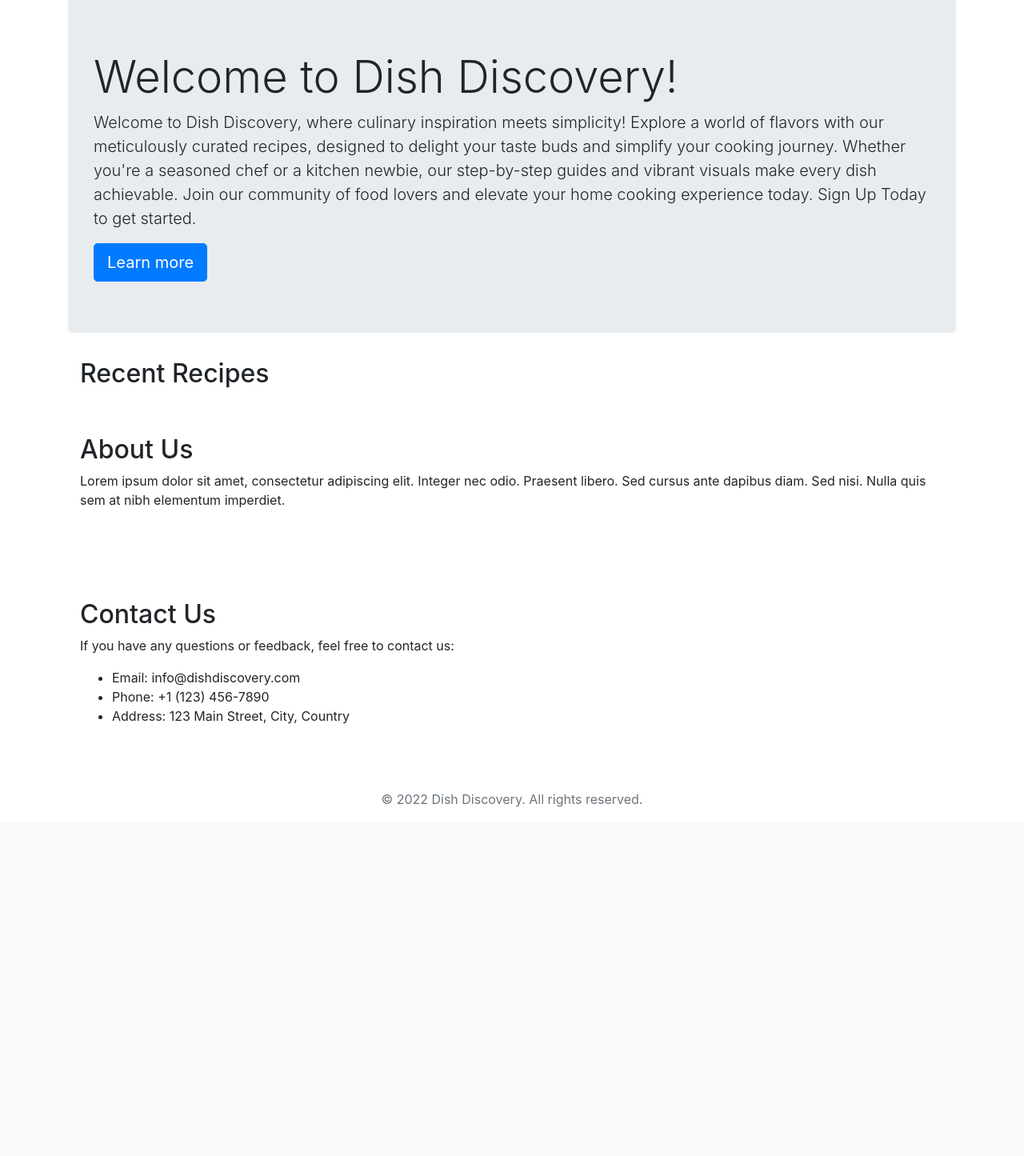
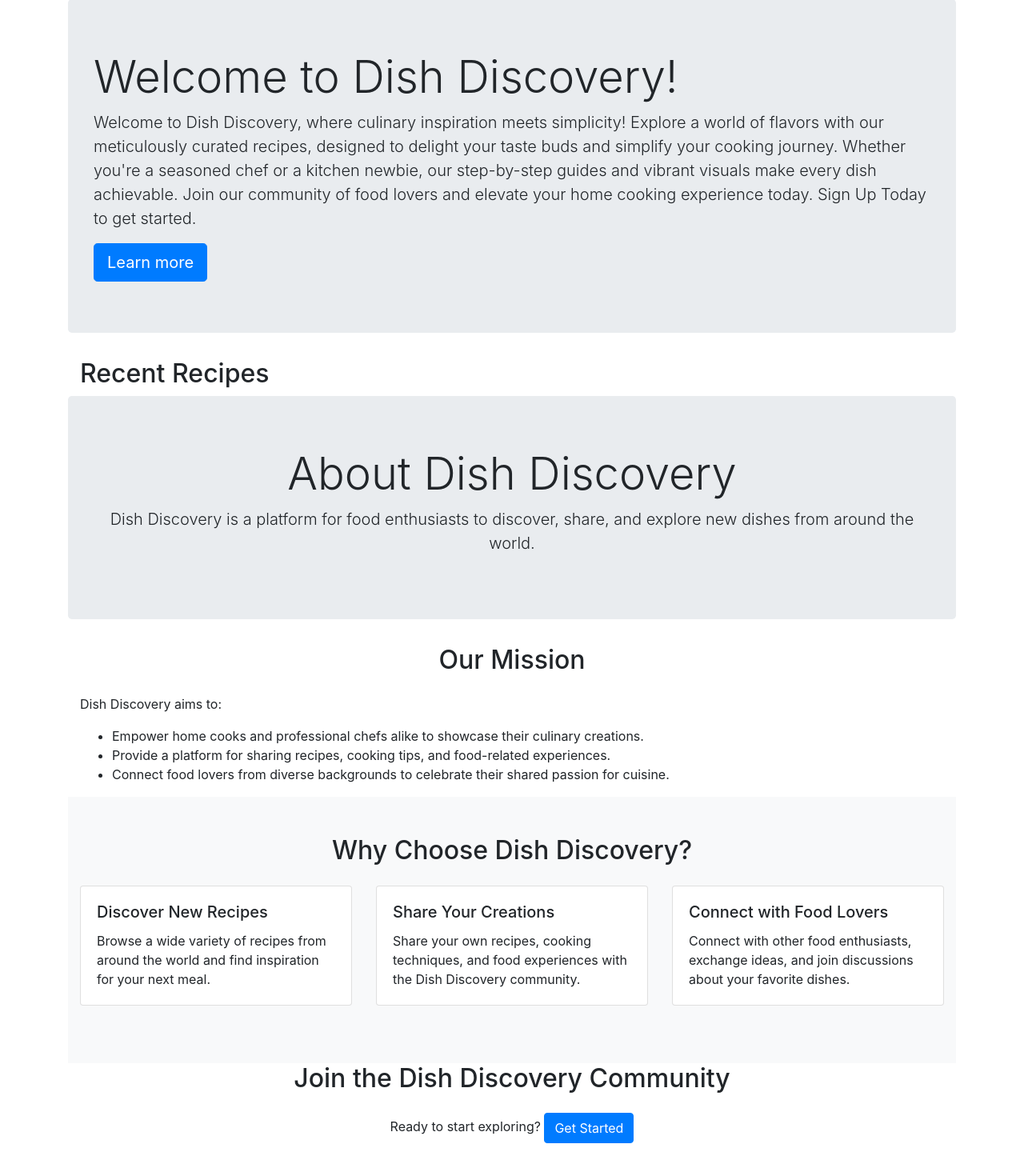
Before and after one commit to stanly08/dish-discovery, a Flask app: page / in a window 1280 px wide. Shown: the part 81-1526 px from the top of the page at 80% size. Before the commit the page ends 1090 px from the top, so only its background shows below. Run offline with Flask 3, Linux system fonts and the light colour scheme; data that the repository does not hold is empty; some libraries are stand-ins or nearby versions.

Commit message:
edited the home page

```diff
--- a/app/templates/index.html
+++ b/app/templates/index.html
@@ -51,30 +51,71 @@
   </div>
 </div>
 
-<!-- About Us Section -->
-<section class="container py-5">
-  <h2>About Us</h2>
-  <p>
-    Lorem ipsum dolor sit amet, consectetur adipiscing elit. Integer nec odio. Praesent libero. Sed cursus ante dapibus diam. Sed
-    nisi. Nulla quis sem at nibh elementum imperdiet.
+<section class="jumbotron text-center">
+  <h1 class="display-4">About Dish Discovery</h1>
+  <p class="lead">
+    Dish Discovery is a platform for food enthusiasts to discover, share, and explore new dishes from around the world.
   </p>
 </section>
 
-<!-- Contact Us Section -->
-<section class="container py-5">
-  <h2>Contact Us</h2>
-  <p>If you have any questions or feedback, feel free to contact us:</p>
+<section class="container">
+  <h2 class="text-center mb-4">Our Mission</h2>
+  <p>Dish Discovery aims to:</p>
   <ul>
-    <li>Email: info@dishdiscovery.com</li>
-    <li>Phone: +1 (123) 456-7890</li>
-    <li>Address: 123 Main Street, City, Country</li>
+    <li>Empower home cooks and professional chefs alike to showcase their culinary creations.</li>
+    <li>Provide a platform for sharing recipes, cooking tips, and food-related experiences.</li>
+    <li>Connect food lovers from diverse backgrounds to celebrate their shared passion for cuisine.</li>
   </ul>
 </section>
+<section class="bg-light py-5">
+  <div class="container">
+    <h2 class="text-center mb-4">Why Choose Dish Discovery?</h2>
+    <div class="row">
+      <div class="col-md-4">
+        <div class="card mb-4">
+          <div class="card-body">
+            <h5 class="card-title">Discover New Recipes</h5>
+            <p class="card-text">
+              Browse a wide variety of recipes from around the world and find inspiration for your next meal.
+            </p>
+          </div>
+        </div>
+      </div>
+      <div class="col-md-4">
+        <div class="card mb-4">
+          <div class="card-body">
+            <h5 class="card-title">Share Your Creations</h5>
+            <p class="card-text">
+              Share your own recipes, cooking techniques, and food experiences with the Dish Discovery community.
+            </p>
+          </div>
+        </div>
+      </div>
+      <div class="col-md-4">
+        <div class="card mb-4">
+          <div class="card-body">
+            <h5 class="card-title">Connect with Food Lovers</h5>
+            <p class="card-text">
+              Connect with other food enthusiasts, exchange ideas, and join discussions about your favorite dishes.
+            </p>
+          </div>
+        </div>
+      </div>
+    </div>
+  </div>
+</section>
+<section class="container">
+  <h2 class="text-center mb-4">Join the Dish Discovery Community</h2>
+  {% if current_user.is_authenticated %}
+  <p class="text-center">
+    Ready to Create your Recipe?
+    <a href="{{ url_for('recipe.create_recipe_page') }}" class="btn btn-primary">Create Recipe</a>
+  </p>
 
-<!-- Footer -->
-<footer class="footer mt-auto py-3">
-  <div class="container text-center">
-    <span class="text-muted">© 2022 Dish Discovery. All rights reserved.</span>
-  </div>
-</footer>
+  {% else %}
+  <p class="text-center">
+    Ready to start exploring? <a href="{{ url_for('home.register') }}" class="btn btn-primary">Get Started</a>
+  </p>
+  {% endif %}
+</section>
 {% endblock %}
```
